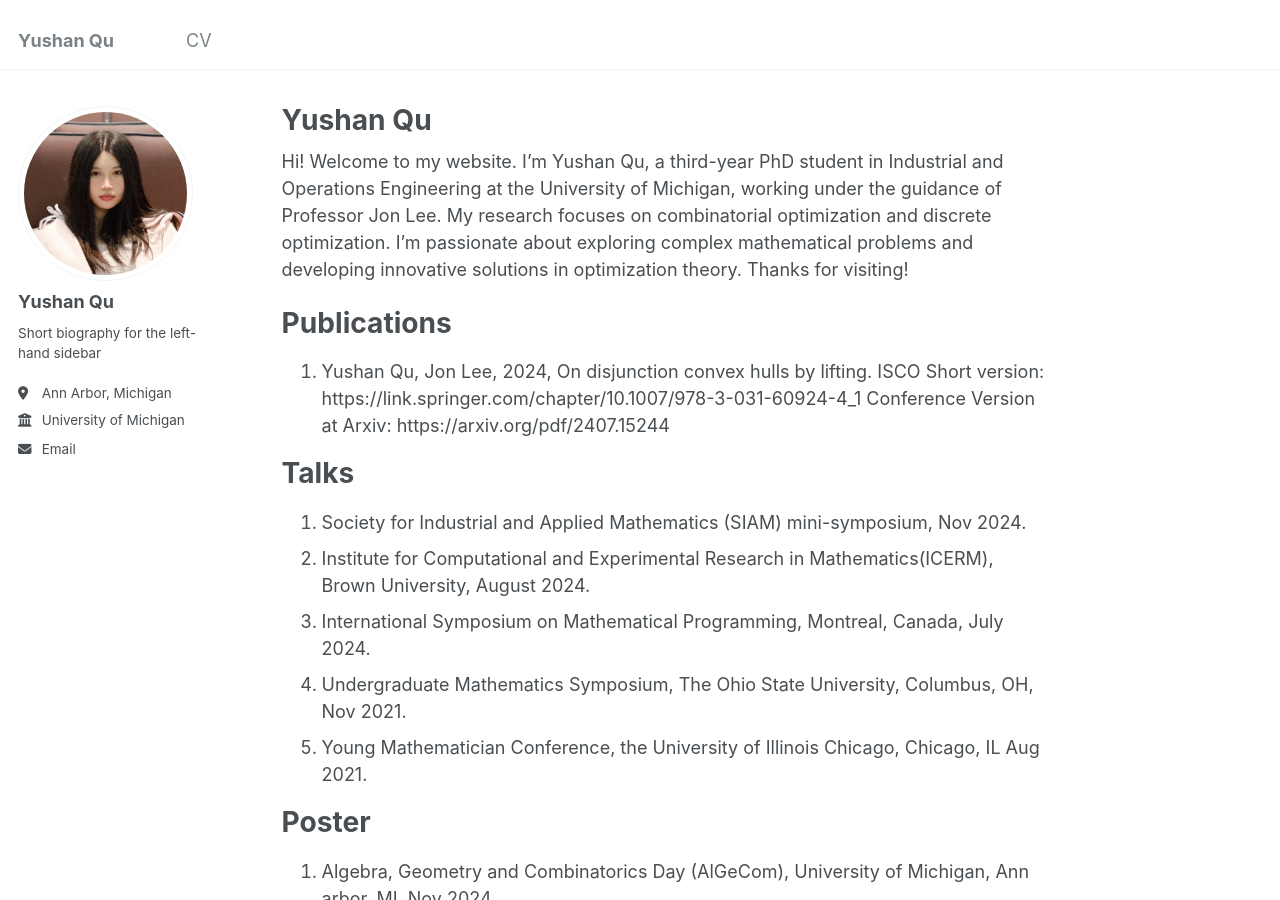
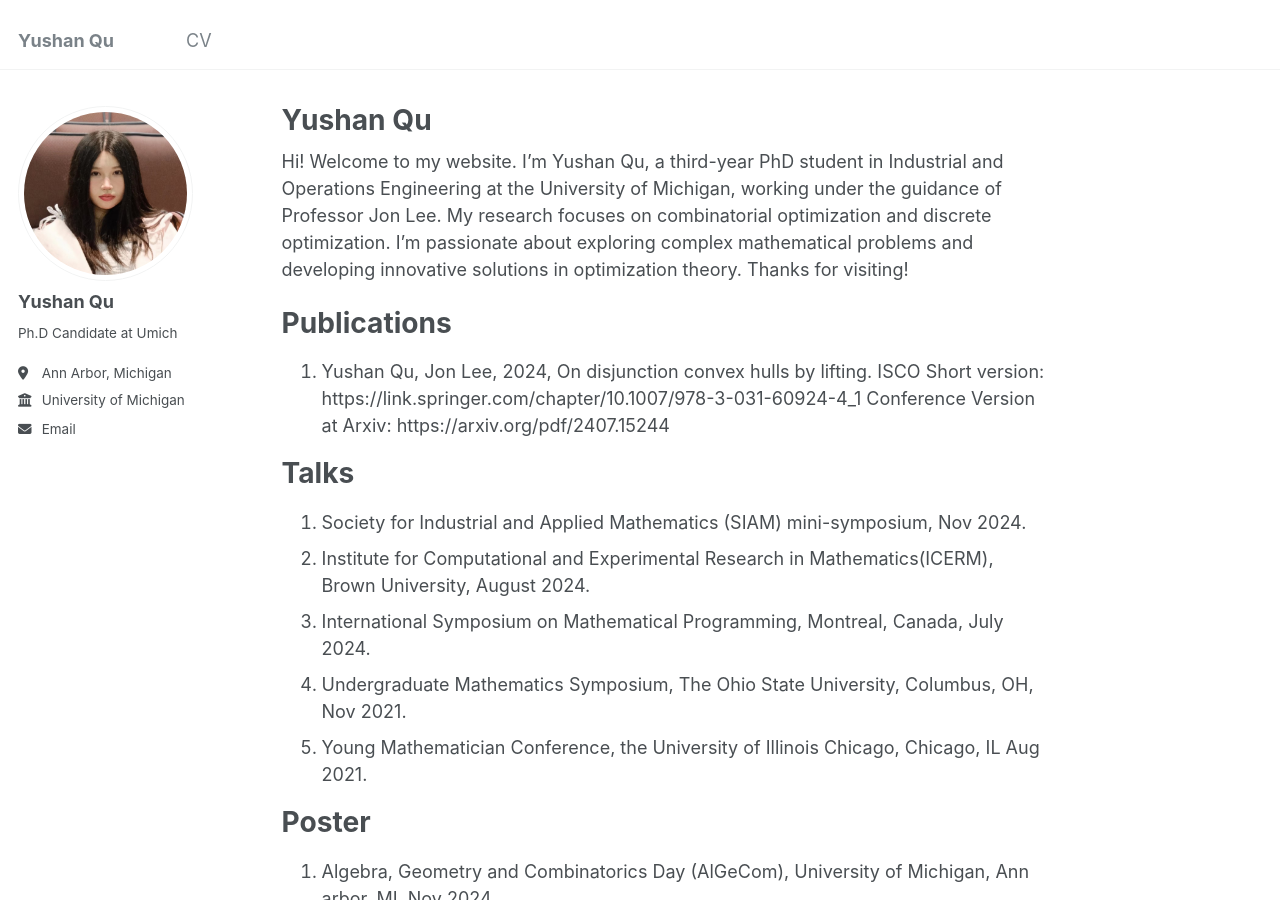
Before and after one commit to yushanqu/yushanqu.github.io, a Jekyll site: the page built from _pages/about.md, in a window 1280 px wide and 900 px high. Built offline with Jekyll 4.4.1, drawn with Linux system fonts in a browser that asks for light colours.

Commit message:
Update _config.yml

```diff
--- a/_config.yml
+++ b/_config.yml
@@ -24,7 +24,7 @@ author:
   avatar           : "profilephoto.jpg"
   name             : "Yushan Qu"
   pronouns         : # example: "she/her"
-  bio              : "Short biography for the left-hand sidebar"
+  bio              : "Ph.D Candidate at Umich"
   location         : "Ann Arbor, Michigan"
   employer         : "University of Michigan"
   uri              : # URL
```
